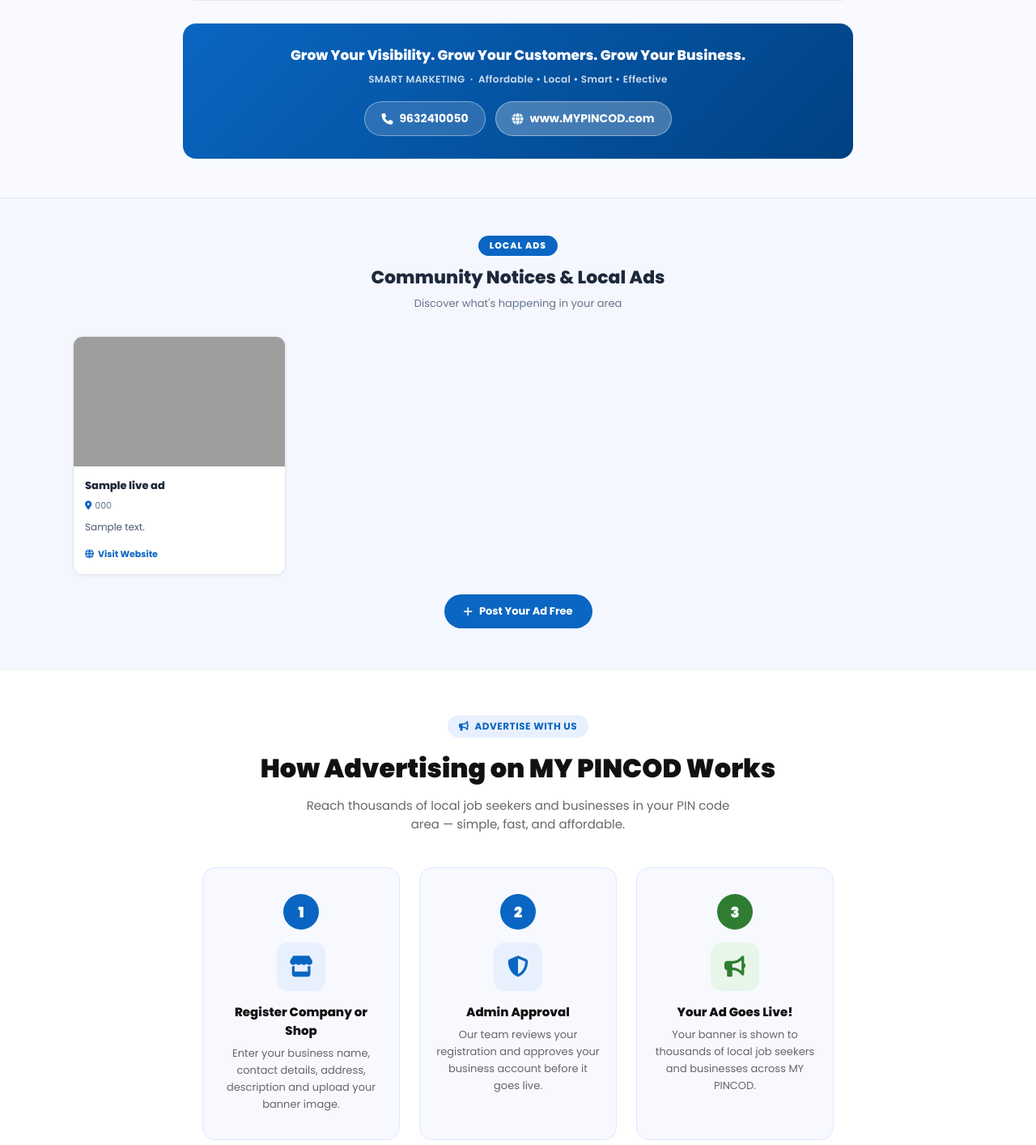
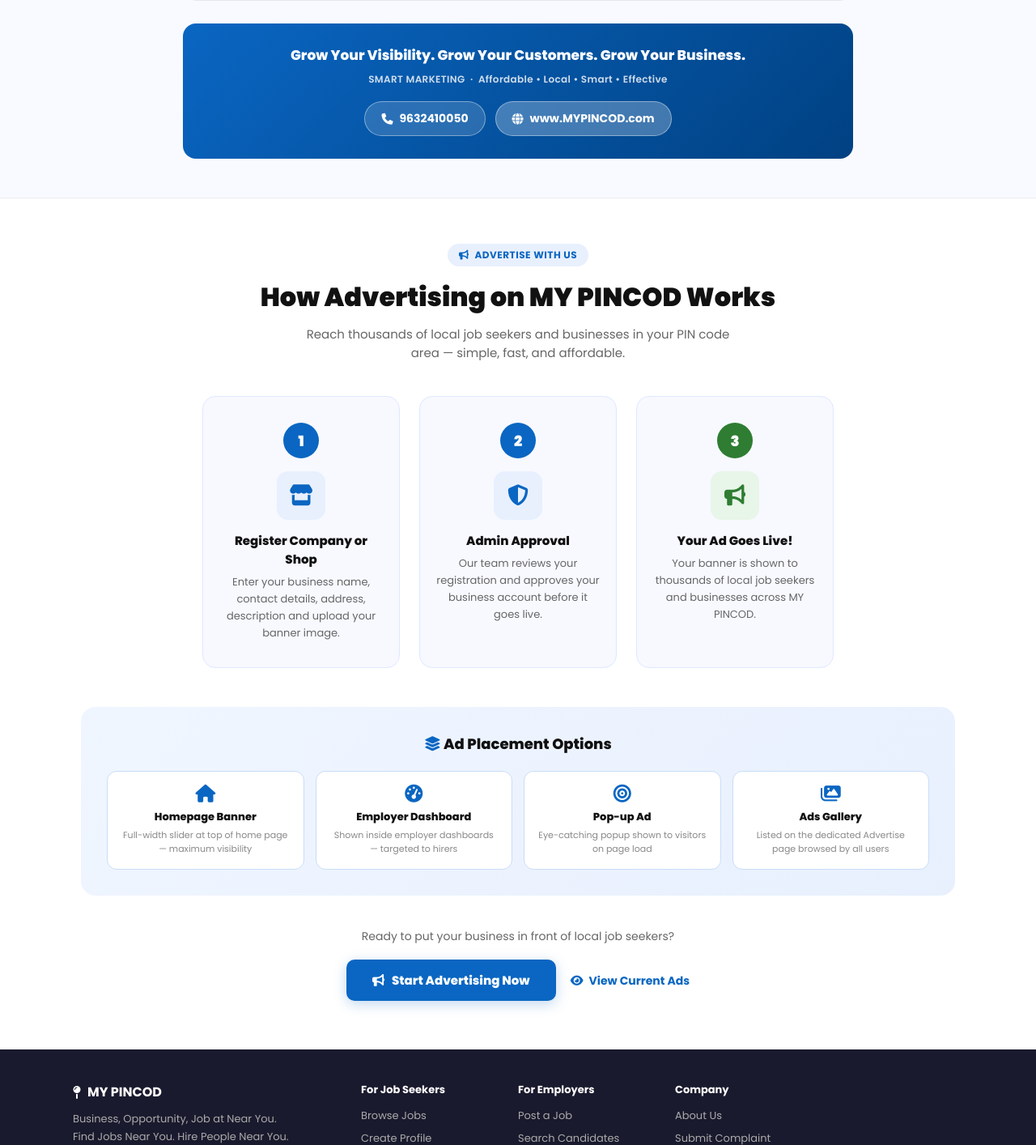
Before and after one commit to Sibi46/my-pincode, a Django app: template templates/index.html in a window 1280 px wide. Shown: the part 2488-3902 px from the top of the page at 81% size. Run offline with Django 4.2, Linux system fonts and the light colour scheme; the template is opened without the code that fills it: most values are stand-ins (such as "Sample title", 1, 10 or a date in 2020); grey boxes are pictures that could not be loaded.

Commit message:
Remove Community Notices / AdPost section from home page
Co-Authored-By: Claude Sonnet 4.6 <noreply@anthropic.com>

```diff
--- a/jobs/views.py
+++ b/jobs/views.py
@@ -48,11 +48,6 @@ def home(request):
     # ── Approved advertiser banners ──────────────────────
     advertiser_banners = Advertiser.objects.filter(status='approved', banner_image__isnull=False).exclude(banner_image='')[:6]
 
-    # ── Live simple ads (AdPost) ─────────────────────────
-    from .models import AdPost
-    live_ads = AdPost.objects.filter(status='approved').filter(
-        Q(expires_at__isnull=True) | Q(expires_at__gte=today)
-    ).order_by('-approved_at')[:12]
 
     # ── Jobs & employers ────────────────────────────────
     featured_jobs = Job.objects.filter(status='active').select_related('posted_by').order_by('-created_at')[:8]
@@ -114,7 +109,6 @@ def home(request):
         'total_seekers':       total_seekers,
         'total_districts':     total_districts,
         'advertiser_banners':  advertiser_banners,
-        'live_ads':            live_ads,
     })
 
 
--- a/templates/index.html
+++ b/templates/index.html
@@ -621,41 +621,6 @@ var olxAdCur = 0;
 .sm-contact-btn:hover{background:rgba(255,255,255,.25)}
 .sm-contact-web{background:rgba(255,255,255,.25)}
 </style>
-
-{% if live_ads %}
-<!-- LIVE SIMPLE ADS (AdPost) -->
-<section style="background:#f5f7ff;padding:44px 20px 50px;border-top:1px solid #dde3f0">
-  <div style="max-width:1100px;margin:0 auto">
-    <div style="text-align:center;margin-bottom:30px">
-      <div style="display:inline-block;background:#0a66c2;color:#fff;font-size:11px;font-weight:800;letter-spacing:1px;text-transform:uppercase;padding:4px 14px;border-radius:20px;margin-bottom:10px">Local Ads</div>
-      <h2 style="margin:0;font-size:22px;font-weight:800;color:#1e293b">Community Notices &amp; Local Ads</h2>
-      <p style="margin:6px 0 0;font-size:13px;color:#64748b">Discover what's happening in your area</p>
-    </div>
-    <div style="display:grid;grid-template-columns:repeat(auto-fill,minmax(260px,1fr));gap:16px">
-      {% for ad in live_ads %}
-      <div style="background:#fff;border-radius:12px;border:1px solid #e2e8f0;overflow:hidden;box-shadow:0 1px 4px rgba(0,0,0,.06);transition:.2s" onmouseover="this.style.boxShadow='0 4px 16px rgba(10,102,194,.13)'" onmouseout="this.style.boxShadow='0 1px 4px rgba(0,0,0,.06)'">
-        {% if ad.image %}
-        <img src="{{ ad.image.url }}" alt="{{ ad.company_name }}" style="width:100%;height:160px;object-fit:cover;display:block">
-        {% endif %}
-        <div style="padding:14px">
-          <div style="font-size:13px;font-weight:800;color:#1e293b;margin-bottom:6px">{{ ad.company_name }}</div>
-          {% if ad.pincode %}
-          <div style="font-size:11px;color:#64748b;margin-bottom:8px"><i class="fas fa-map-marker-alt" style="color:#0a66c2;margin-right:4px"></i>{{ ad.pincode }}</div>
-          {% endif %}
-          <p style="margin:0 0 10px;font-size:12px;color:#475569;line-height:1.6;display:-webkit-box;-webkit-line-clamp:3;-webkit-box-orient:vertical;overflow:hidden">{{ ad.description }}</p>
-          {% if ad.website %}
-          <a href="{{ ad.website }}" target="_blank" rel="noopener" style="display:inline-flex;align-items:center;gap:5px;font-size:11px;color:#0a66c2;font-weight:700;text-decoration:none"><i class="fas fa-globe"></i>Visit Website</a>
-          {% endif %}
-        </div>
-      </div>
-      {% endfor %}
-    </div>
-    <div style="text-align:center;margin-top:24px">
-      <a href="/ads/post/" style="display:inline-flex;align-items:center;gap:8px;background:#0a66c2;color:#fff;padding:11px 24px;border-radius:25px;font-size:13px;font-weight:700;text-decoration:none"><i class="fas fa-plus"></i>Post Your Ad Free</a>
-    </div>
-  </div>
-</section>
-{% endif %}
 
 <!-- HOW ADVERTISING WORKS -->
 <section style="background:#fff;padding:56px 20px 60px;border-top:1px solid #eaecf2">
```
